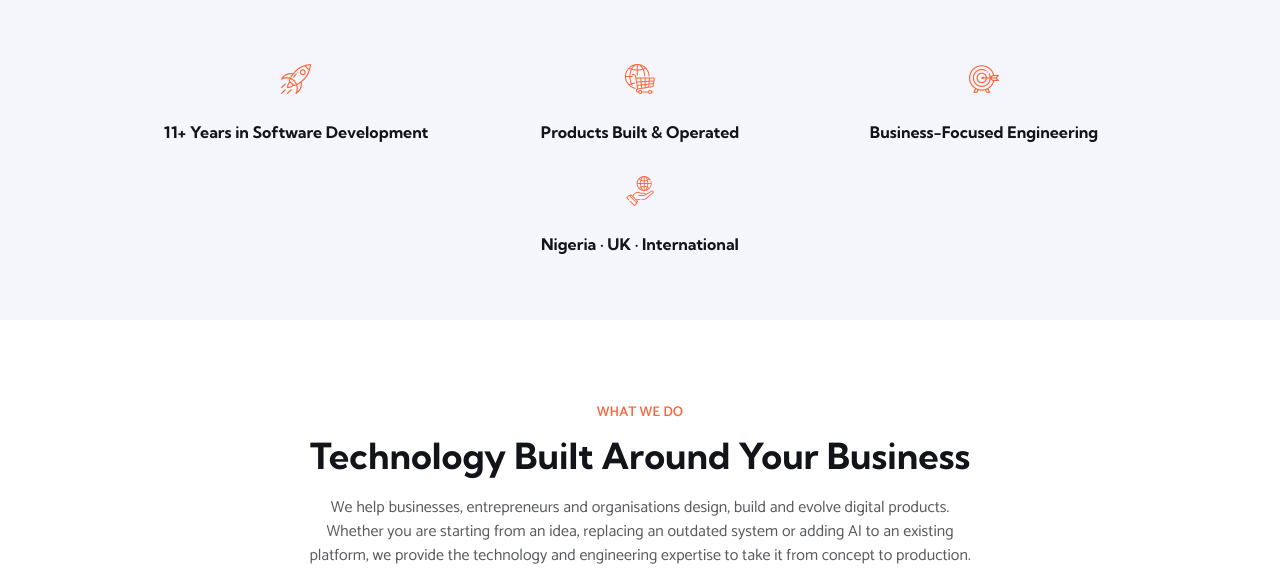
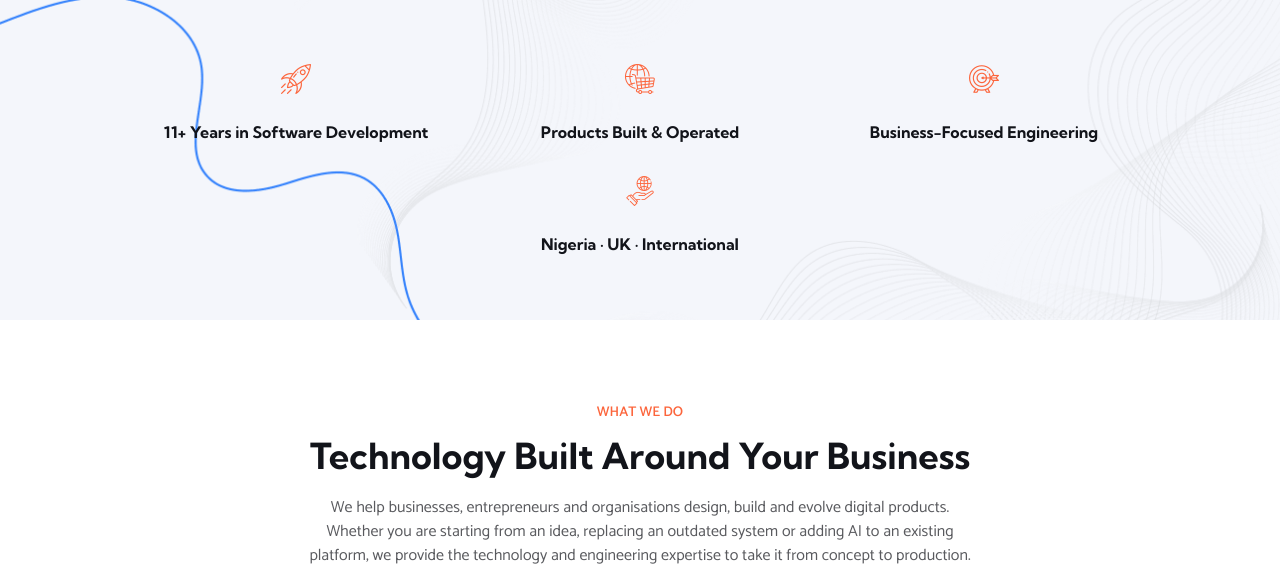
Before and after one commit to noblesomto/noblecontracts-website-laravel, a Laravel app: page / in a window 1280 px wide. Shown: the part 888-1456 px from the top of the page. Run offline with Laravel 10, Linux system fonts and the light colour scheme; some libraries are stand-ins or nearby versions; some web fonts are replaced.

Commit message:
Restore the decorative wave-line background on the trust bar section
Dropped during the initial migration in favor of a flat bg-surface-alt
color (flagged at the time as a fidelity gap to revisit). Re-added
counter-bg.png as a cover-positioned background, matching the live
site's subtle wave texture behind the "11+ Years..." stats row.

Co-Authored-By: Claude Sonnet 5 <noreply@anthropic.com>
Claude-Session: https://claude.ai/code/session_013rbmC7wrN2zVUZMfn4pQKU

```diff
--- a/resources/views/frontend/index.blade.php
+++ b/resources/views/frontend/index.blade.php
@@ -3,7 +3,7 @@
 @include('frontend.layouts.slider-v2')
 
 <!-- Trust & Credibility Bar start -->
-<section class="py-16 bg-surface-alt">
+<section class="py-16 bg-surface-alt bg-cover bg-center" style="background-image: url({{ asset('frontend/images/background/counter-bg.png') }});">
     <div class="container-nb">
         <div class="flex flex-wrap justify-center gap-8 text-center">
             <div class="w-full sm:w-1/2 md:w-1/4" data-reveal>
```
